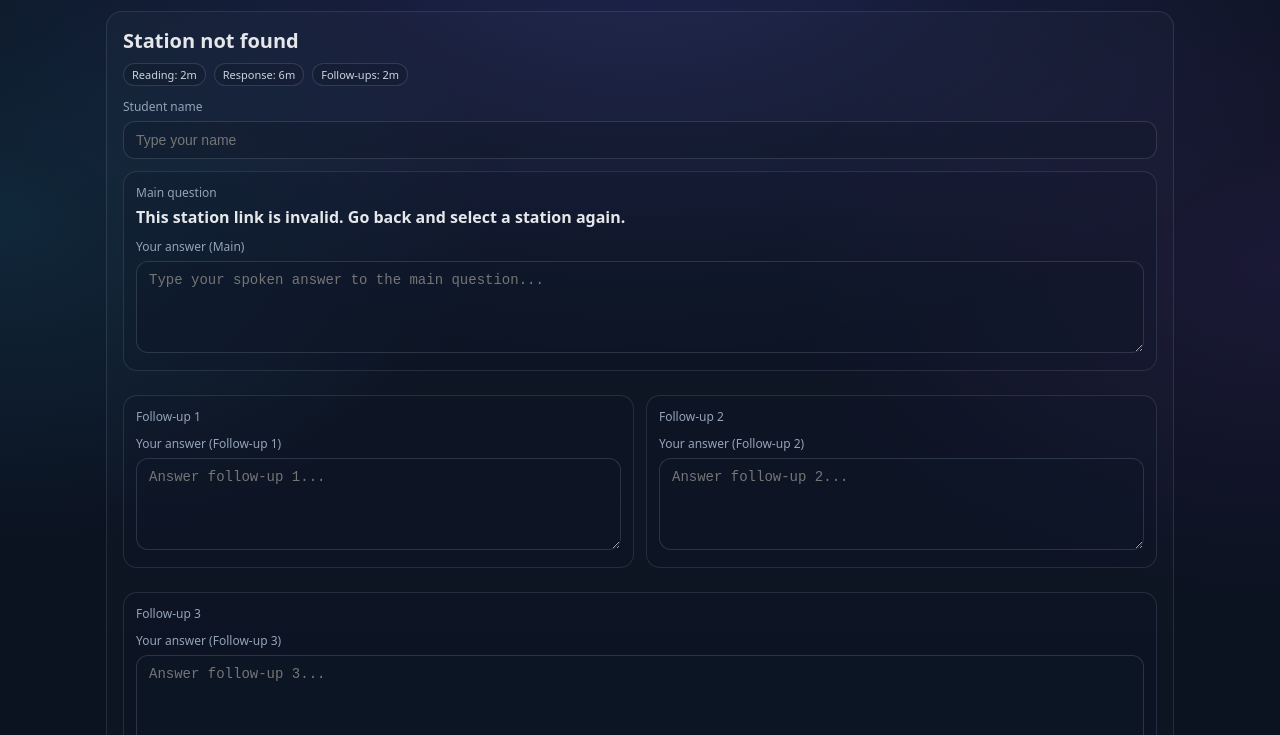
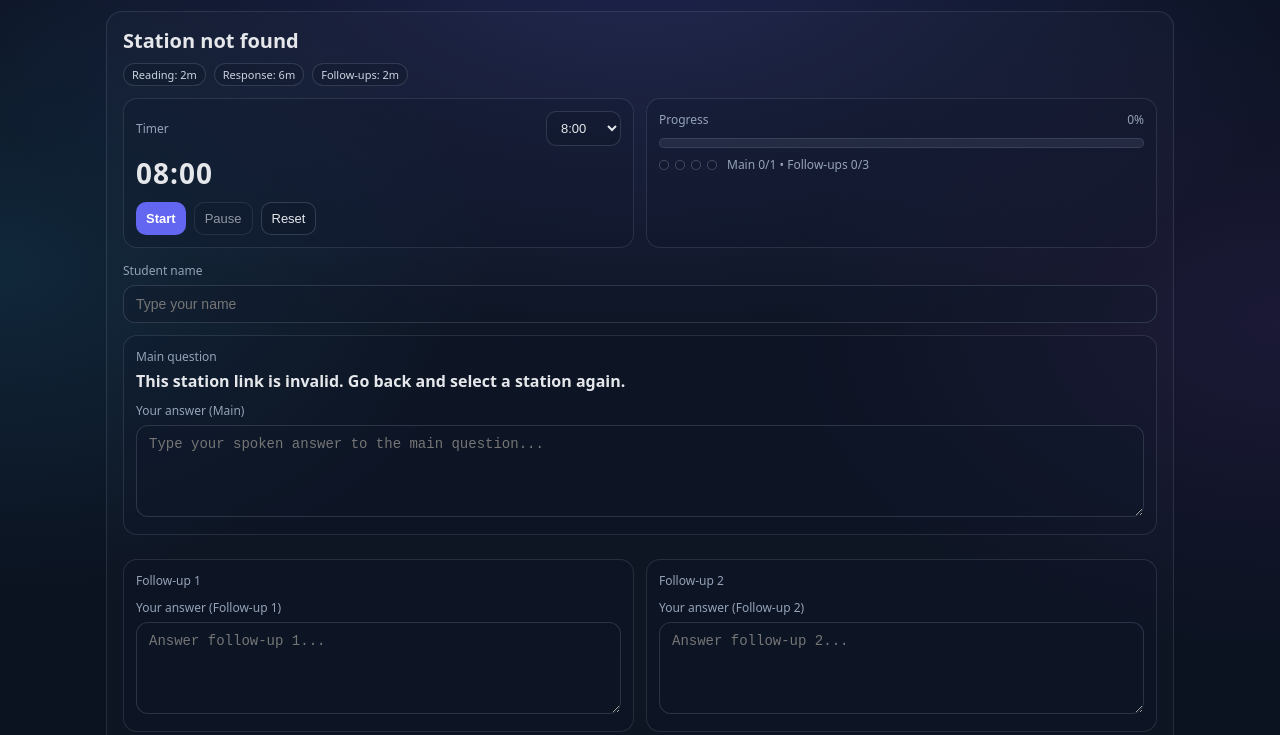
Before and after one commit to faisal11seth/Mmi-feedback-, a plain HTML site: page station.html in a window 1280 px wide. Shown: the part 65-800 px from the top of the page. Drawn offline with Linux system fonts and the light colour scheme.

Commit message:
Update station.html

```diff
--- a/station.html
+++ b/station.html
@@ -219,6 +219,107 @@
       line-height:1.55;
       white-space:pre-wrap;
     }
+
+    /* ===== Timer + Progress ===== */
+    .toolsRow{
+      display:flex;
+      gap:12px;
+      flex-wrap:wrap;
+      margin: 10px 0 14px;
+    }
+    .toolCard{
+      flex:1;
+      min-width:260px;
+      border:1px solid rgba(148,163,184,.18);
+      background:rgba(15,23,42,.25);
+      border-radius:14px;
+      padding:12px;
+    }
+    .toolTitle{
+      font-size:12px;
+      color:var(--muted);
+      margin-bottom:8px;
+      display:flex;
+      align-items:center;
+      justify-content:space-between;
+      gap:10px;
+    }
+    .timerDisplay{
+      font-size:28px;
+      font-weight:900;
+      letter-spacing:1px;
+    }
+    .timerControls{
+      display:flex;
+      gap:8px;
+      flex-wrap:wrap;
+      margin-top:10px;
+    }
+    .tbtn{
+      appearance:none;
+      border:1px solid rgba(148,163,184,.25);
+      background:rgba(15,23,42,.35);
+      color:var(--text);
+      padding:8px 10px;
+      border-radius:10px;
+      cursor:pointer;
+      font-size:13px;
+    }
+    .tbtn.primary{
+      border:none;
+      background:var(--accent);
+      color:white;
+      font-weight:800;
+    }
+    .tbtn:disabled{ opacity:.6; cursor:not-allowed; }
+
+    .select{
+      border:1px solid rgba(148,163,184,.22);
+      background:rgba(15,23,42,.35);
+      color:var(--text);
+      border-radius:10px;
+      padding:8px 10px;
+      font-size:13px;
+    }
+
+    .progressWrap{ margin-top:10px; }
+    .progressBar{
+      height:10px;
+      border-radius:999px;
+      background:rgba(148,163,184,.12);
+      overflow:hidden;
+      border:1px solid rgba(148,163,184,.18);
+    }
+    .progressFill{
+      height:100%;
+      width:0%;
+      background:linear-gradient(90deg, rgba(99,102,241,.95), rgba(56,189,248,.75));
+    }
+    .progressMeta{
+      margin-top:8px;
+      display:flex;
+      gap:10px;
+      flex-wrap:wrap;
+      align-items:center;
+      color:var(--muted);
+      font-size:12px;
+    }
+    .stepDots{ display:flex; gap:6px; align-items:center; }
+    .dot{
+      width:10px; height:10px;
+      border-radius:999px;
+      border:1px solid rgba(148,163,184,.35);
+      background:rgba(15,23,42,.35);
+    }
+    .dot.on{
+      background:rgba(99,102,241,.9);
+      border-color:rgba(99,102,241,.9);
+    }
+    .timeUp{
+      color:#fca5a5;
+      font-weight:800;
+      margin-left:auto;
+    }
   </style>
 </head>
 
@@ -240,6 +341,53 @@
         <div class="pill">Reading: 2m</div>
         <div class="pill">Response: 6m</div>
         <div class="pill">Follow-ups: 2m</div>
+      </div>
+
+      <!-- Timer + Progress -->
+      <div class="toolsRow">
+        <div class="toolCard">
+          <div class="toolTitle">
+            <span>Timer</span>
+            <select id="timerPreset" class="select" aria-label="Timer preset">
+              <option value="120">2:00</option>
+              <option value="300">5:00</option>
+              <option value="480" selected>8:00</option>
+              <option value="600">10:00</option>
+            </select>
+          </div>
+
+          <div class="timerDisplay" id="timerDisplay">08:00</div>
+
+          <div class="timerControls">
+            <button class="tbtn primary" id="btnStart" type="button">Start</button>
+            <button class="tbtn" id="btnPause" type="button" disabled>Pause</button>
+            <button class="tbtn" id="btnReset" type="button">Reset</button>
+            <span id="timeUp" class="timeUp" style="display:none;">Time</span>
+          </div>
+        </div>
+
+        <div class="toolCard">
+          <div class="toolTitle">
+            <span>Progress</span>
+            <span id="progressPct">0%</span>
+          </div>
+
+          <div class="progressWrap">
+            <div class="progressBar">
+              <div class="progressFill" id="progressFill"></div>
+            </div>
+
+            <div class="progressMeta">
+              <div class="stepDots" title="Main / F1 / F2 / F3 completion">
+                <span class="dot" id="dotMain"></span>
+                <span class="dot" id="dotF1"></span>
+                <span class="dot" id="dotF2"></span>
+                <span class="dot" id="dotF3"></span>
+              </div>
+              <span id="progressText">Main 0/1 • Follow-ups 0/3</span>
+            </div>
+          </div>
+        </div>
       </div>
 
       <label for="studentName">Student name</label>
```
